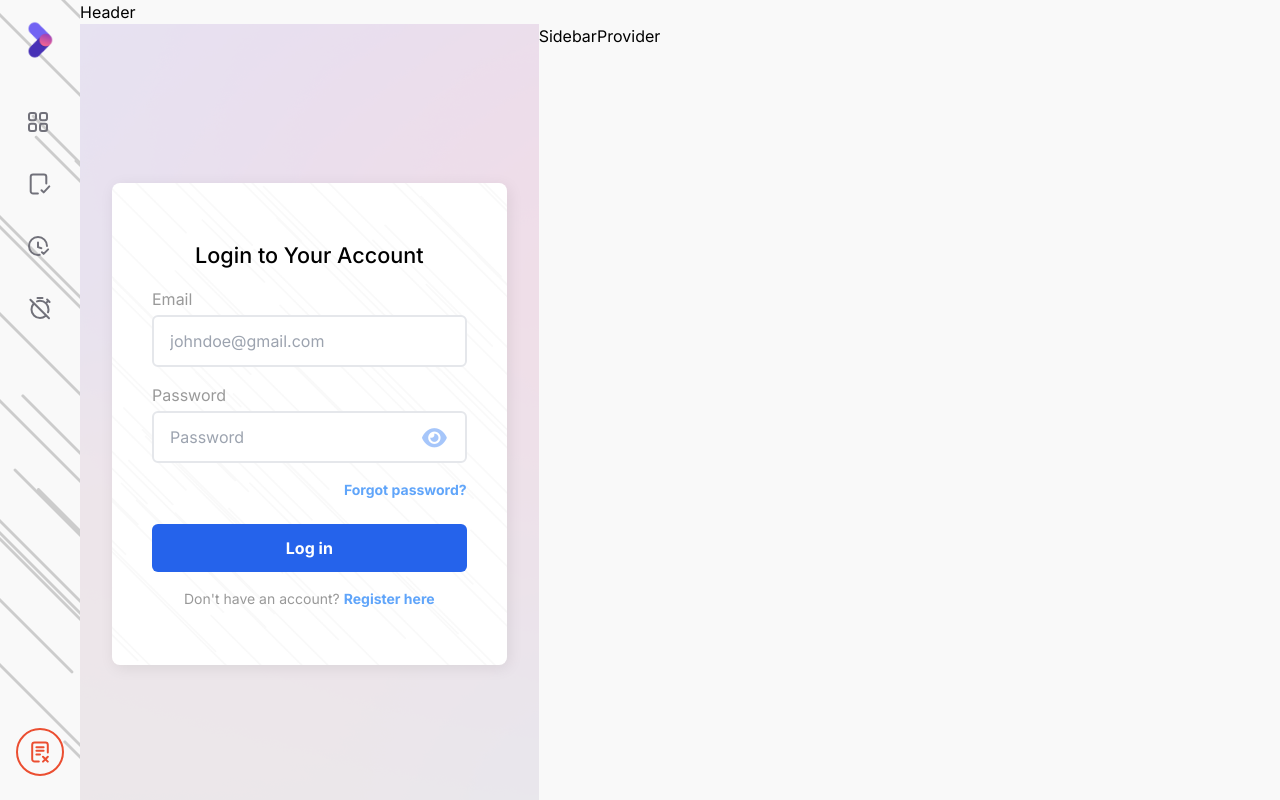
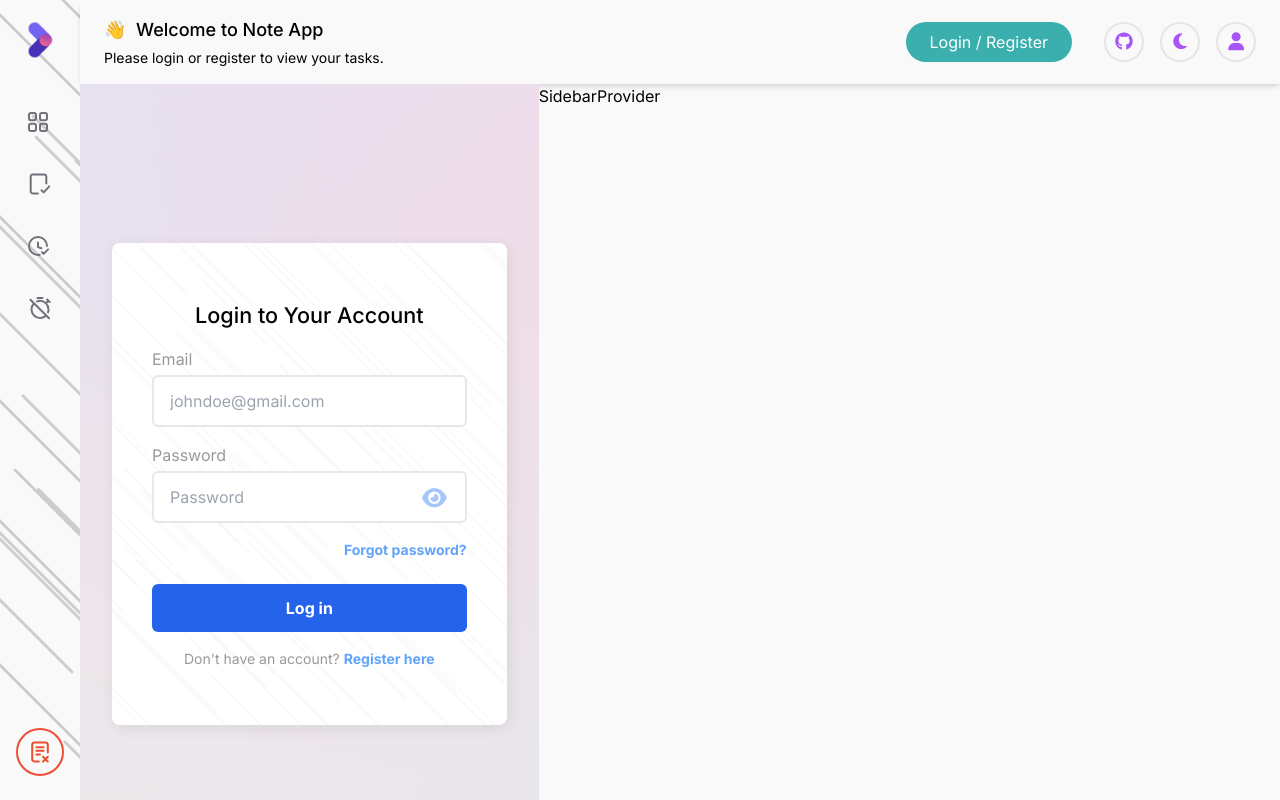
Before and after one commit to janysoth/ReactProjects, a Next.js app in the folder notes-app-v2/client/: page /login in a window 1280 px wide. Built offline with nearby package versions, Linux system fonts and the light colour scheme; no server answers.

Commit message:
Create a markup for Header.tsx component.

```diff
--- a/notes-app-v2/client/app/components/Header/Header.tsx
+++ b/notes-app-v2/client/app/components/Header/Header.tsx
@@ -1,9 +1,80 @@
-import React from 'react'
+"use client"
+import { useUserContext } from '@/context/userContext';
+import { github, moon, profile } from '@/utils/Icons';
+import Link from 'next/link';
+import React from 'react';
 
 const Header = () => {
+  const { user } = useUserContext();
+
+  const { name } = user;
+  const userId = user._id;
+
   return (
-    <div>Header</div>
-  )
+    <header className="px-6 py-4 w-full flex flex-col sm:flex-row items-center justify-between bg-[#f9f9f9] shadow-md">
+      {/* Left Section */}
+      <div className="text-center sm:text-left">
+        <h1 className="text-lg font-medium">
+          <span role="img" aria-label="wave">👋 &nbsp;</span>
+          {userId ? `Welcome, ${name}!` : "Welcome to Note App"}
+        </h1>
+
+        <p className="text-sm mt-1">
+          {userId ? (
+            <>
+              You have {" "}
+              <span className="font-bold text-[#3aafae]">5</span>
+              {" "} active tasks.
+            </>
+          ) : (
+            "Please login or register to view your tasks."
+          )}
+        </p>
+      </div>
+
+      {/* Right Section */}
+      <div className="mt-4 sm:mt-0 flex flex-col sm:flex-row items-center sm:gap-8 w-full sm:w-auto">
+        <button
+          className="w-full sm:w-auto px-6 py-2 bg-[#3aafae] text-white rounded-full hover:bg-[#00A1F1] transition-all duration-200 ease-in-out text-sm sm:text-base"
+          onClick={() => { }}
+        >
+          {userId ? "Add a new Task" : "Login / Register"}
+        </button>
+
+        <div className="flex gap-4 mt-4 sm:mt-0">
+          <Link
+            href="https://github.com/janysoth"
+            passHref
+            target="_blank"
+            rel="noopener noreferrer"
+            className="h-10 w-10 text-purple-500 rounded-full flex items-center justify-center text-lg border-2 border-[#E6E6E6] hover:bg-[#E6E6E6]"
+          >
+            {github}
+          </Link>
+
+          <Link
+            href="https://github.com/janysoth"
+            passHref
+            target="_blank"
+            rel="noopener noreferrer"
+            className="h-10 w-10 text-purple-500 rounded-full flex items-center justify-center text-lg border-2 border-[#E6E6E6] hover:bg-[#E6E6E6]"
+          >
+            {moon}
+          </Link>
+
+          <Link
+            href="https://github.com/janysoth"
+            passHref
+            target="_blank"
+            rel="noopener noreferrer"
+            className="h-10 w-10 text-purple-500 rounded-full flex items-center justify-center text-lg border-2 border-[#E6E6E6] hover:bg-[#E6E6E6]"
+          >
+            {profile}
+          </Link>
+        </div>
+      </div>
+    </header>
+  );
 }
 
-export default Header
+export default Header;
--- /dev/null
+++ b/notes-app-v2/client/utils/Icons.tsx
@@ -0,0 +1,13 @@
+export const github = <i className="fa-brands fa-github"></i>;
+export const star = <i className="fas fa-star"></i>;
+export const trash = <i className="fas fa-trash"></i>;
+export const edit = <i className="fas fa-edit"></i>;
+export const check = <i className="fas fa-check"></i>;
+export const times = <i className="fas fa-times"></i>;
+export const plus = <i className="fas fa-plus"></i>;
+export const sun = <i className="fas fa-sun"></i>;
+export const moon = <i className="fas fa-moon"></i>;
+export const badge = <i className="fa-solid fa-certificate"></i>;
+export const mail = <i className="fa-regular fa-envelope"></i>;
+export const profile = <i className="fa-solid fa-user"></i>;
+export const home = <i className="fas fa-home"></i>;
```
